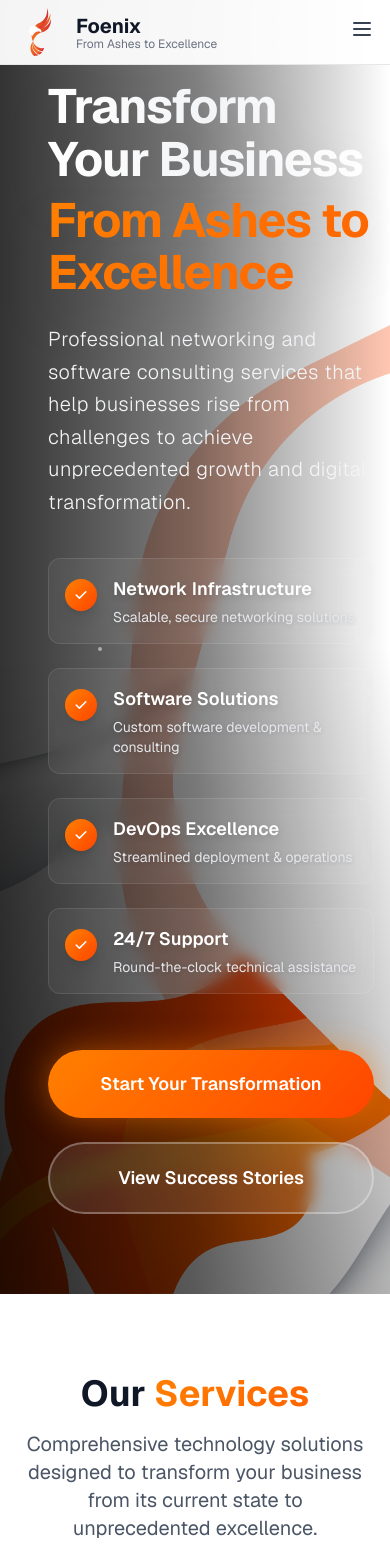
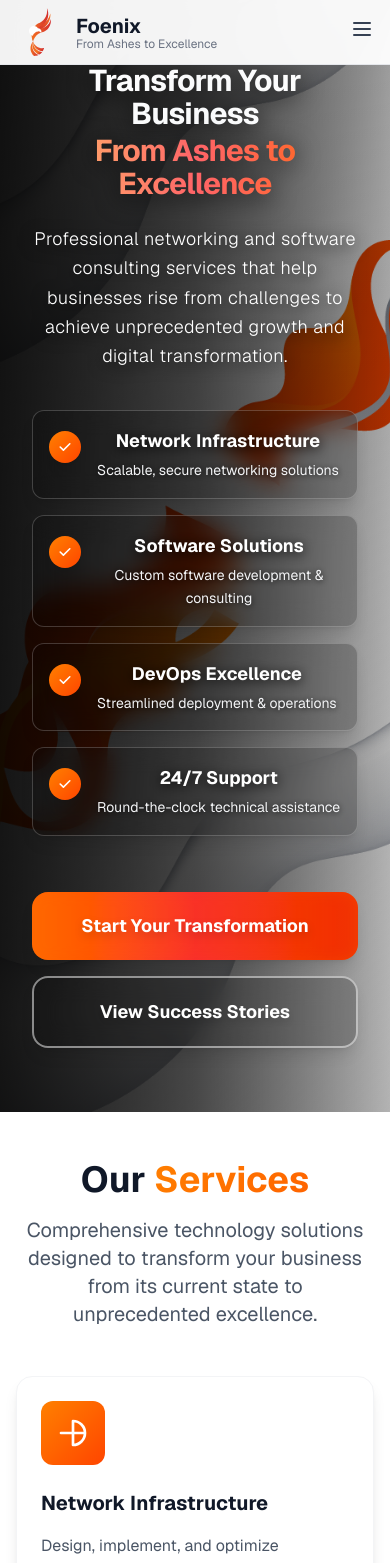
Before and after one commit to HichemMerniz/website-foenix, a Next.js app: page /en in a window 390 px wide. Shown: the top 1563 px of the page. Built offline with nearby package versions, Linux system fonts and the light colour scheme.

Commit message:
Enhance UI with improved animations and responsive design adjustments. Added new animation keyframes for the hero section and updated various components (About, CaseStudies, Contact, Footer, Header, Hero, Services) to improve spacing, layout, and mobile responsiveness.

```diff
--- a/src/components/Hero.tsx
+++ b/src/components/Hero.tsx
@@ -4,14 +4,15 @@ import Link from 'next/link';
 import Image from 'next/image';
 import { useTranslations } from 'next-intl';
 import heroImage from '../assets/HERO.png';
+import heroMobileImage from '../assets/Hero_mobile.png';
 
 export default function Hero() {
   const t = useTranslations('hero');
 
   return (
     <section className="relative w-full min-h-screen flex items-center justify-start overflow-hidden">
-      {/* Hero Background Image */}
-      <div className="absolute inset-0 w-full h-full">
+      {/* Hero Background Image - Desktop */}
+      <div className="absolute inset-0 w-full h-full hidden md:block">
         <Image
           src={heroImage}
           alt="Hero Background"
@@ -20,105 +21,127 @@ export default function Hero() {
           priority
           sizes="100vw"
         />
-        {/* Sophisticated gradient overlay for optimal text readability */}
            <div className="absolute inset-0 bg-gradient-to-r from-black/80 via-black/50 to-transparent"></div>
            <div className="absolute inset-0 bg-gradient-to-b from-transparent via-transparent to-black/30"></div>
+      </div>
 
-        {/* Floating animated elements */}
+      {/* Hero Background Image - Mobile */}
+      <div className="absolute inset-0 w-full h-full block md:hidden">
+        <Image
+          src={heroMobileImage}
+          alt="Hero Background Mobile"
+          fill
+          className="object-cover w-full h-full"
+          priority
+          sizes="100vw"
+        />
+
+        {/* Advanced Multi-Directional Gradient System */}
+        <div className="absolute inset-0 bg-gradient-to-br from-black/70 via-black/40 to-transparent"></div>
+        <div className="absolute inset-0 bg-gradient-to-t from-black/30 to-transparent"></div>
+        <div className="absolute inset-0 bg-gradient-to-r from-black/80 via-black/50 to-transparent"></div>
+
+        {/* Floating animated elements - responsive sizing */}
         <div className="absolute inset-0 overflow-hidden pointer-events-none">
-          <div className="absolute top-20 left-20 w-4 h-4 bg-foenix-orange/30 rounded-full animate-float animate-delay-200"></div>
-          <div className="absolute top-40 right-32 w-2 h-2 bg-foenix-red/40 rounded-full animate-float animate-delay-500"></div>
-          <div className="absolute bottom-40 left-40 w-3 h-3 bg-foenix-orange/20 rounded-full animate-float animate-delay-800"></div>
-          <div className="absolute bottom-20 right-20 w-2 h-2 bg-foenix-red/30 rounded-full animate-float animate-delay-300"></div>
+          {/* Mobile floating elements */}
+          <div className="absolute top-20 left-20 w-3 h-3 md:w-4 md:h-4 bg-foenix-orange/30 rounded-full animate-float animate-delay-200"></div>
+          <div className="absolute top-40 right-32 w-1.5 h-1.5 md:w-2 md:h-2 bg-foenix-red/40 rounded-full animate-float animate-delay-500"></div>
+          <div className="absolute bottom-40 left-40 w-2 h-2 md:w-3 md:h-3 bg-foenix-orange/20 rounded-full animate-float animate-delay-800"></div>
+          <div className="absolute bottom-20 right-20 w-1.5 h-1.5 md:w-2 md:h-2 bg-foenix-red/30 rounded-full animate-float animate-delay-300"></div>
           <div className="absolute top-1/2 left-1/4 w-1 h-1 bg-white/50 rounded-full animate-pulse animate-delay-600"></div>
-          <div className="absolute top-1/3 right-1/4 w-1.5 h-1.5 bg-foenix-orange/25 rounded-full animate-float animate-delay-700"></div>
+          <div className="absolute top-1/3 right-1/4 w-1 h-1 md:w-1.5 md:h-1.5 bg-foenix-orange/25 rounded-full animate-float animate-delay-700"></div>
+
+          {/* Desktop-only additional elements */}
+          <div className="hidden lg:block absolute top-1/4 left-1/3 w-1 h-1 bg-white/30 rounded-full animate-float animate-delay-1000"></div>
+          <div className="hidden lg:block absolute bottom-1/3 right-1/3 w-1.5 h-1.5 bg-foenix-orange/15 rounded-full animate-float animate-delay-1200"></div>
         </div>
       </div>
 
       <div className="relative w-full min-h-full px-4 sm:px-6 lg:px-8">
-        <div className="flex items-center justify-start min-h-full pt-20 pb-20">
-          <div className="max-w-2xl ml-8 lg:ml-16">
+        <div className="flex items-center justify-center md:justify-start min-h-full pt-16 pb-16 md:pt-20 md:pb-20">
+          <div className="max-w-2xl mx-4 md:mx-0 md:ml-8 lg:ml-16 text-center md:text-left">
             {/* Hero Content */}
             <div className="space-y-10 relative z-10">
             <div className="space-y-6">
-              <h1 className="text-5xl md:text-7xl font-bold text-white leading-[1.1] tracking-tight">
-                <span className="block bg-gradient-to-r from-white via-gray-100 to-white bg-clip-text text-transparent drop-shadow-2xl animate-slideInLeft" style={{ animationDelay: '0.2s' }}>
+               <h1 className="text-3xl sm:text-4xl md:text-5xl lg:text-6xl xl:text-7xl font-bold text-white leading-[1.1] tracking-tight">
+                 <span className="block bg-gradient-to-r from-white via-gray-50 to-white bg-clip-text text-transparent drop-shadow-[0_4px_12px_rgba(0,0,0,0.9)] animate-slideInLeft" style={{ animationDelay: '0.2s' }}>
                    {t('title')}
                  </span>
-                <span className="block text-foenix-gradient drop-shadow-2xl mt-2 animate-slideInLeft" style={{ animationDelay: '0.4s' }}>
+                 <span className="block bg-gradient-to-r from-orange-300 via-red-400 to-orange-500 bg-clip-text text-transparent drop-shadow-[0_4px_12px_rgba(0,0,0,0.8)] mt-1 md:mt-2 animate-slideInLeft" style={{ animationDelay: '0.4s' }}>
                    {t('subtitle')}
                  </span>
                </h1>
-              <p className="text-xl md:text-2xl text-gray-100 leading-relaxed font-light tracking-wide animate-fadeInUp" style={{ animationDelay: '0.6s' }}>
+               <p className="text-lg sm:text-xl md:text-2xl text-white leading-relaxed font-light tracking-wide animate-fadeInUp max-w-3xl mx-auto md:mx-0 drop-shadow-[0_3px_8px_rgba(0,0,0,0.9)]" style={{ animationDelay: '0.6s' }}>
                  {t('description')}
                </p>
             </div>
 
             {/* Value Proposition */}
-            <div className="grid grid-cols-1 md:grid-cols-2 gap-6 animate-fadeInUp" style={{ animationDelay: '0.8s' }}>
-              <div className="group flex items-start space-x-4 p-4 rounded-xl bg-white/5 backdrop-blur-sm border border-white/10 hover:bg-white/10 transition-all duration-300">
+            <div className="grid grid-cols-1 sm:grid-cols-2 gap-4 md:gap-6 animate-fadeInUp max-w-4xl mx-auto md:mx-0" style={{ animationDelay: '0.8s' }}>
+              <div className="group flex items-start space-x-4 p-4 rounded-xl bg-black/20 md:bg-black/30 backdrop-blur-md border border-white/20 md:border-white/30 hover:bg-black/30 md:hover:bg-black/40 transition-all duration-300 shadow-lg hover:shadow-xl">
                 <div className="w-8 h-8 bg-foenix-gradient rounded-full flex items-center justify-center flex-shrink-0 mt-1 shadow-lg group-hover:scale-110 transition-transform duration-300">
                   <svg className="w-4 h-4 text-white" fill="currentColor" viewBox="0 0 20 20">
                     <path fillRule="evenodd" d="M16.707 5.293a1 1 0 010 1.414l-8 8a1 1 0 01-1.414 0l-4-4a1 1 0 011.414-1.414L8 12.586l7.293-7.293a1 1 0 011.414 0z" clipRule="evenodd" />
                   </svg>
                 </div>
                 <div>
-                  <h3 className="font-semibold text-white text-lg drop-shadow-md group-hover:text-foenix-orange transition-colors duration-300">{t('features.networkInfrastructure.title')}</h3>
-                  <p className="text-gray-200 text-sm drop-shadow-sm mt-1">{t('features.networkInfrastructure.description')}</p>
+                   <h3 className="font-bold text-white text-lg drop-shadow-[0_2px_6px_rgba(0,0,0,0.9)] group-hover:text-orange-300 transition-colors duration-300">{t('features.networkInfrastructure.title')}</h3>
+                   <p className="text-gray-100 text-sm drop-shadow-[0_1px_3px_rgba(0,0,0,0.8)] mt-1 leading-relaxed">{t('features.networkInfrastructure.description')}</p>
                 </div>
               </div>
 
-              <div className="group flex items-start space-x-4 p-4 rounded-xl bg-white/5 backdrop-blur-sm border border-white/10 hover:bg-white/10 transition-all duration-300">
+              <div className="group flex items-start space-x-4 p-4 rounded-xl bg-black/20 md:bg-black/30 backdrop-blur-md border border-white/20 md:border-white/30 hover:bg-black/30 md:hover:bg-black/40 transition-all duration-300 shadow-lg hover:shadow-xl">
                 <div className="w-8 h-8 bg-foenix-gradient rounded-full flex items-center justify-center flex-shrink-0 mt-1 shadow-lg group-hover:scale-110 transition-transform duration-300">
                   <svg className="w-4 h-4 text-white" fill="currentColor" viewBox="0 0 20 20">
                     <path fillRule="evenodd" d="M16.707 5.293a1 1 0 010 1.414l-8 8a1 1 0 01-1.414 0l-4-4a1 1 0 011.414-1.414L8 12.586l7.293-7.293a1 1 0 011.414 0z" clipRule="evenodd" />
                   </svg>
                 </div>
                 <div>
-                  <h3 className="font-semibold text-white text-lg drop-shadow-md group-hover:text-foenix-orange transition-colors duration-300">{t('features.softwareSolutions.title')}</h3>
-                  <p className="text-gray-200 text-sm drop-shadow-sm mt-1">{t('features.softwareSolutions.description')}</p>
+                   <h3 className="font-bold text-white text-lg drop-shadow-[0_2px_6px_rgba(0,0,0,0.9)] group-hover:text-orange-300 transition-colors duration-300">{t('features.softwareSolutions.title')}</h3>
+                   <p className="text-gray-100 text-sm drop-shadow-[0_1px_3px_rgba(0,0,0,0.8)] mt-1 leading-relaxed">{t('features.softwareSolutions.description')}</p>
                 </div>
               </div>
 
-              <div className="group flex items-start space-x-4 p-4 rounded-xl bg-white/5 backdrop-blur-sm border border-white/10 hover:bg-white/10 transition-all duration-300">
+              <div className="group flex items-start space-x-4 p-4 rounded-xl bg-black/20 md:bg-black/30 backdrop-blur-md border border-white/20 md:border-white/30 hover:bg-black/30 md:hover:bg-black/40 transition-all duration-300 shadow-lg hover:shadow-xl">
                 <div className="w-8 h-8 bg-foenix-gradient rounded-full flex items-center justify-center flex-shrink-0 mt-1 shadow-lg group-hover:scale-110 transition-transform duration-300">
                   <svg className="w-4 h-4 text-white" fill="currentColor" viewBox="0 0 20 20">
                     <path fillRule="evenodd" d="M16.707 5.293a1 1 0 010 1.414l-8 8a1 1 0 01-1.414 0l-4-4a1 1 0 011.414-1.414L8 12.586l7.293-7.293a1 1 0 011.414 0z" clipRule="evenodd" />
                   </svg>
                 </div>
                 <div>
-                  <h3 className="font-semibold text-white text-lg drop-shadow-md group-hover:text-foenix-orange transition-colors duration-300">{t('features.devOpsExcellence.title')}</h3>
-                  <p className="text-gray-200 text-sm drop-shadow-sm mt-1">{t('features.devOpsExcellence.description')}</p>
+                   <h3 className="font-bold text-white text-lg drop-shadow-[0_2px_6px_rgba(0,0,0,0.9)] group-hover:text-orange-300 transition-colors duration-300">{t('features.devOpsExcellence.title')}</h3>
+                   <p className="text-gray-100 text-sm drop-shadow-[0_1px_3px_rgba(0,0,0,0.8)] mt-1 leading-relaxed">{t('features.devOpsExcellence.description')}</p>
                 </div>
               </div>
 
-              <div className="group flex items-start space-x-4 p-4 rounded-xl bg-white/5 backdrop-blur-sm border border-white/10 hover:bg-white/10 transition-all duration-300">
+              <div className="group flex items-start space-x-4 p-4 rounded-xl bg-black/20 md:bg-black/30 backdrop-blur-md border border-white/20 md:border-white/30 hover:bg-black/30 md:hover:bg-black/40 transition-all duration-300 shadow-lg hover:shadow-xl">
                 <div className="w-8 h-8 bg-foenix-gradient rounded-full flex items-center justify-center flex-shrink-0 mt-1 shadow-lg group-hover:scale-110 transition-transform duration-300">
                   <svg className="w-4 h-4 text-white" fill="currentColor" viewBox="0 0 20 20">
                     <path fillRule="evenodd" d="M16.707 5.293a1 1 0 010 1.414l-8 8a1 1 0 01-1.414 0l-4-4a1 1 0 011.414-1.414L8 12.586l7.293-7.293a1 1 0 011.414 0z" clipRule="evenodd" />
                   </svg>
                 </div>
                 <div>
-                  <h3 className="font-semibold text-white text-lg drop-shadow-md group-hover:text-foenix-orange transition-colors duration-300">{t('features.support.title')}</h3>
-                  <p className="text-gray-200 text-sm drop-shadow-sm mt-1">{t('features.support.description')}</p>
+                   <h3 className="font-bold text-white text-lg drop-shadow-[0_2px_6px_rgba(0,0,0,0.9)] group-hover:text-orange-300 transition-colors duration-300">{t('features.support.title')}</h3>
+                   <p className="text-gray-100 text-sm drop-shadow-[0_1px_3px_rgba(0,0,0,0.8)] mt-1 leading-relaxed">{t('features.support.description')}</p>
                 </div>
               </div>
             </div>
 
             {/* CTA Buttons */}
-            <div className="flex flex-col sm:flex-row gap-6 pt-4 animate-fadeInUp" style={{ animationDelay: '1s' }}>
+            <div className="flex flex-col sm:flex-row gap-4 md:gap-6 pt-4 animate-fadeInUp max-w-2xl mx-auto md:mx-0" style={{ animationDelay: '1s' }}>
                <Link
                  href="#contact"
-                className="group bg-foenix-gradient text-white px-10 py-5 rounded-full font-semibold text-lg hover:shadow-2xl transform hover:scale-105 transition-all duration-300 text-center relative overflow-hidden animate-pulse-glow"
+                 className="group bg-gradient-to-r from-orange-500 via-red-500 to-orange-600 text-white px-8 py-5 md:px-12 md:py-6 rounded-2xl font-bold text-lg md:text-xl hover:shadow-2xl transform hover:scale-105 transition-all duration-500 text-center relative overflow-hidden shadow-lg"
                >
-                <span className="relative z-10">{t('cta.startTransformation')}</span>
-                <div className="absolute inset-0 bg-gradient-to-r from-transparent via-white/20 to-transparent -translate-x-full group-hover:translate-x-full transition-transform duration-700 animate-shimmer"></div>
+                 <span className="relative z-10 drop-shadow-lg">{t('cta.startTransformation')}</span>
+                 <div className="absolute inset-0 bg-gradient-to-r from-transparent via-white/30 to-transparent -translate-x-full group-hover:translate-x-full transition-transform duration-1000"></div>
+                 <div className="absolute -inset-1 bg-gradient-to-r from-orange-500 to-red-600 rounded-2xl blur opacity-30 group-hover:opacity-50 transition-opacity duration-500"></div>
                </Link>
                <Link
                  href="#case-studies"
-                className="group border-2 border-white/30 text-white px-10 py-5 rounded-full font-semibold text-lg hover:bg-white hover:text-gray-900 transition-all duration-300 text-center backdrop-blur-sm bg-white/10 hover:border-white hover:shadow-lg transform hover:scale-105"
+                 className="group border-2 border-white/50 text-white px-8 py-5 md:px-12 md:py-6 rounded-2xl font-bold text-lg md:text-xl hover:bg-white hover:text-gray-900 transition-all duration-500 text-center backdrop-blur-md bg-black/20 hover:border-white hover:shadow-2xl transform hover:scale-105 shadow-lg"
                >
-                {t('cta.viewSuccessStories')}
+                 <span className="drop-shadow-lg">{t('cta.viewSuccessStories')}</span>
                </Link>
             </div>
           </div>
```
Also changed, not shown: src/app/globals.css (+58 -0 lines), src/components/About.tsx (+11 -11 lines), src/components/CaseStudies.tsx (+6 -6 lines), src/components/Contact.tsx (+4 -4 lines), src/components/Footer.tsx (+11 -11 lines), src/components/Header.tsx (+29 -6 lines), src/components/Services.tsx (+4 -4 lines). Lines whose indentation alone changed are shown as unchanged.
